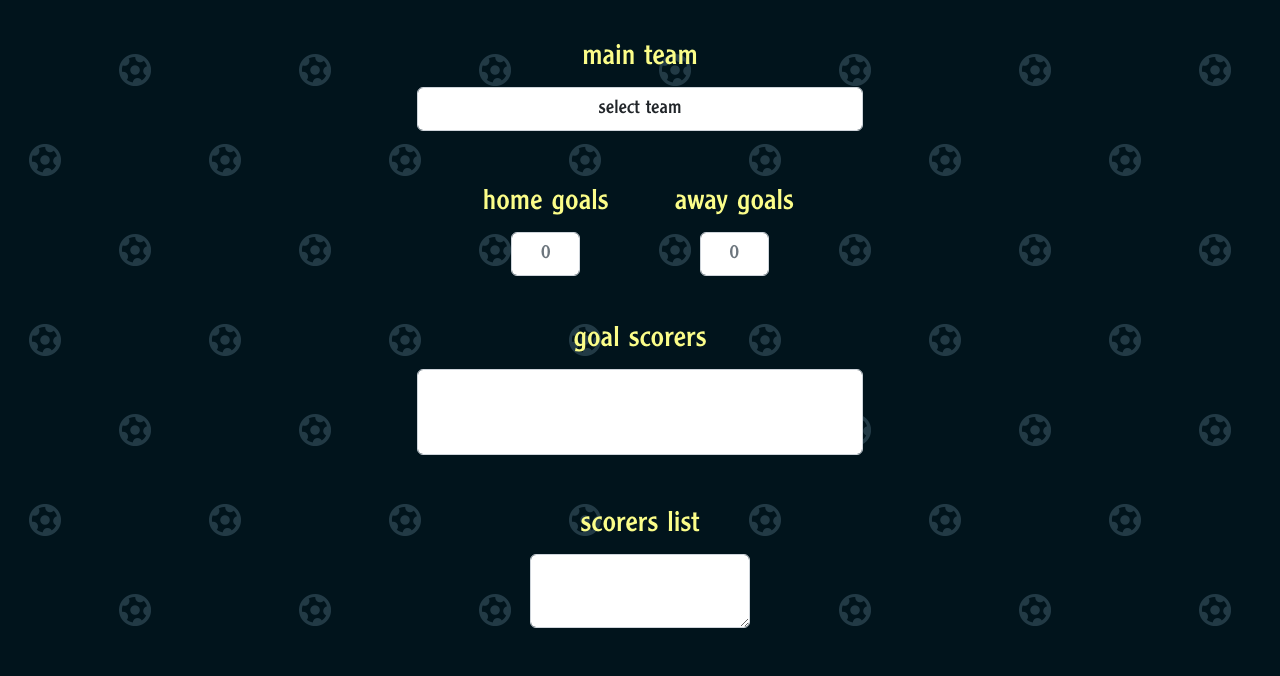
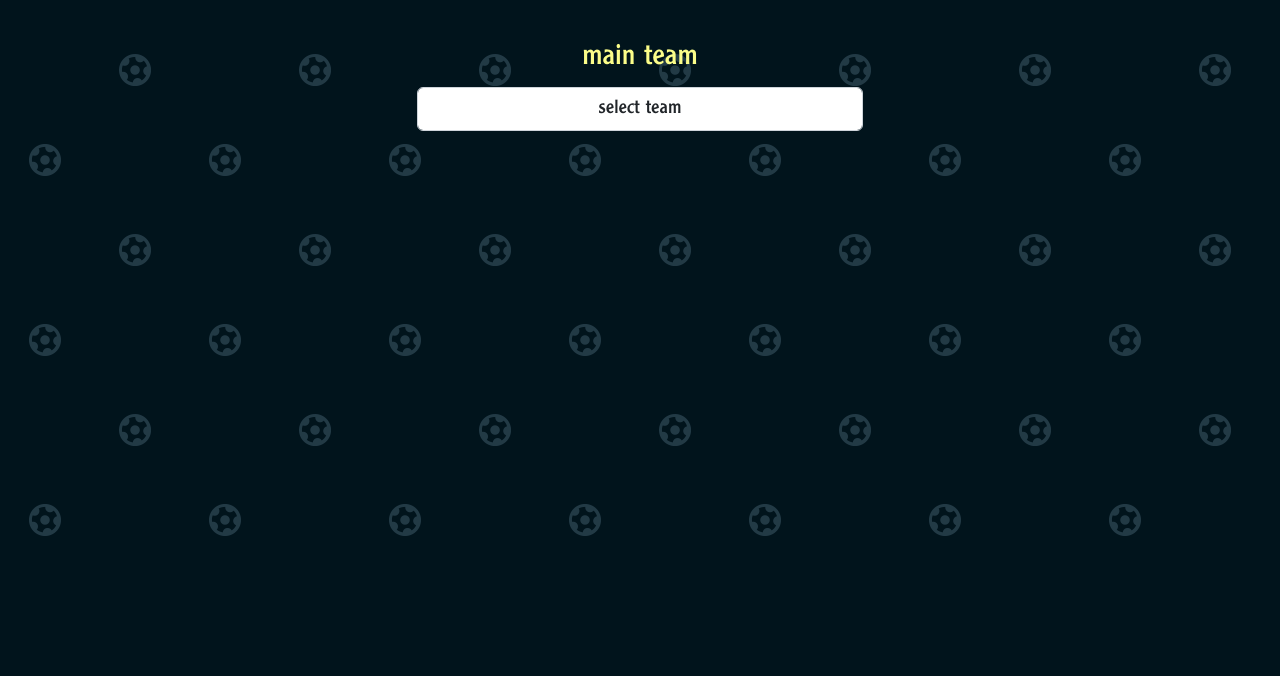
Before and after one commit to ecimin0/opa-football, a Flask app: template site/flaskr/templates/index.html in a window 1280 px wide. Shown: the part 245-921 px from the top of the page. After the commit the page ends 781 px from the top, so only its background shows below. Run offline with Flask 3, Linux system fonts and the light colour scheme; the template is opened without the code that fills it, so the values that code supplies are empty.

Commit message:
update scorer list logic to not add doubles

```diff
--- a/kubernetes/frontend-deployment.yaml
+++ b/kubernetes/frontend-deployment.yaml
@@ -24,7 +24,7 @@ spec:
     spec:
       containers:
       - name: prediction-site
-        image: registry.gitlab.com/ecimino/opa-football/prediction-site:1.0.7
+        image: registry.gitlab.com/ecimino/opa-football/prediction-site:1.0.8
         imagePullPolicy: Always
         envFrom:
         - secretRef:
--- a/site/flaskr/templates/index.html
+++ b/site/flaskr/templates/index.html
@@ -41,7 +41,7 @@
                         <option value="none" selected disabled hidden>select fixture</option>
                     </select>
                 </div>
-                <div class="mb-5 form-group" style="display:block;" id="showScoringForm">
+                <div class="mb-5 form-group" style="display:none;" id="showScoringForm">
                     <div class="row g-3 justify-content-center">
                         <div class="col-md-2">
                             <label for="homeGoals" class="form-label">home goals</label>
@@ -66,8 +66,8 @@
                             </select>
                         </div>
                         <div class="col-md-6">
-                            <label for="scorersListField" class="form-label">scorers list</label>
-                            <textarea class="form-control" aria-label="" id="scorersListField"></textarea>
+                            <!-- <label for="scorersListField" class="form-label">scorers list</label> -->
+                            <ul class="form-control" aria-label="" id="scorersListField" style="display:none"></ul>
                         </div>
                     </div>
                 </div>
@@ -99,7 +99,8 @@
         var val = "";
 
         if (e.target.value == "") {
-            fixtureForm.parentElement.style.display = "none";
+            // fixtureForm.parentElement.style.display = "none";
+            hideElement(fixtureForm.parentElement)
         } else {
             // await fetch('/api/fixtures', {
             //         method: "POST",
@@ -123,7 +124,8 @@
                 .then((response) => response.json())
                 .then((data) => {
                     fixtureForm.value = data;
-                    fixtureForm.parentElement.style.display = "block";
+                    // fixtureForm.parentElement.style.display = "block";
+                    showElement(fixtureForm.parentElement)
                     // console.log(data);
 
                     // remove all old children created from selecting a team before creating new ones
@@ -175,7 +177,24 @@
         // var player_text = document.createElement("p");
         // player_text.setAttribute()
         // player_text.innerHTML = e.target.value
-        scorersListField.value += e.target.value + '\r\n';
+        // scorersListField.innerHTML += e.target.value + '\r\n';
+        const slf = document.getElementById('scorersListField');
+        showElement(slf)
+
+        if (slf.textContent.includes(e.target.value)) {
+            //pass; why does javascript do this
+        } else {
+            var player = document.createElement("li");
+            player.innerHTML = e.target.value;
+            scorersListField.appendChild(player);
+        }
+    }
+
+    function showElement(element) {
+        element.style = "display: block";
+    }
+    function hideElement(element) {
+        element.style = "display: none";
     }
 </script>
 
```
